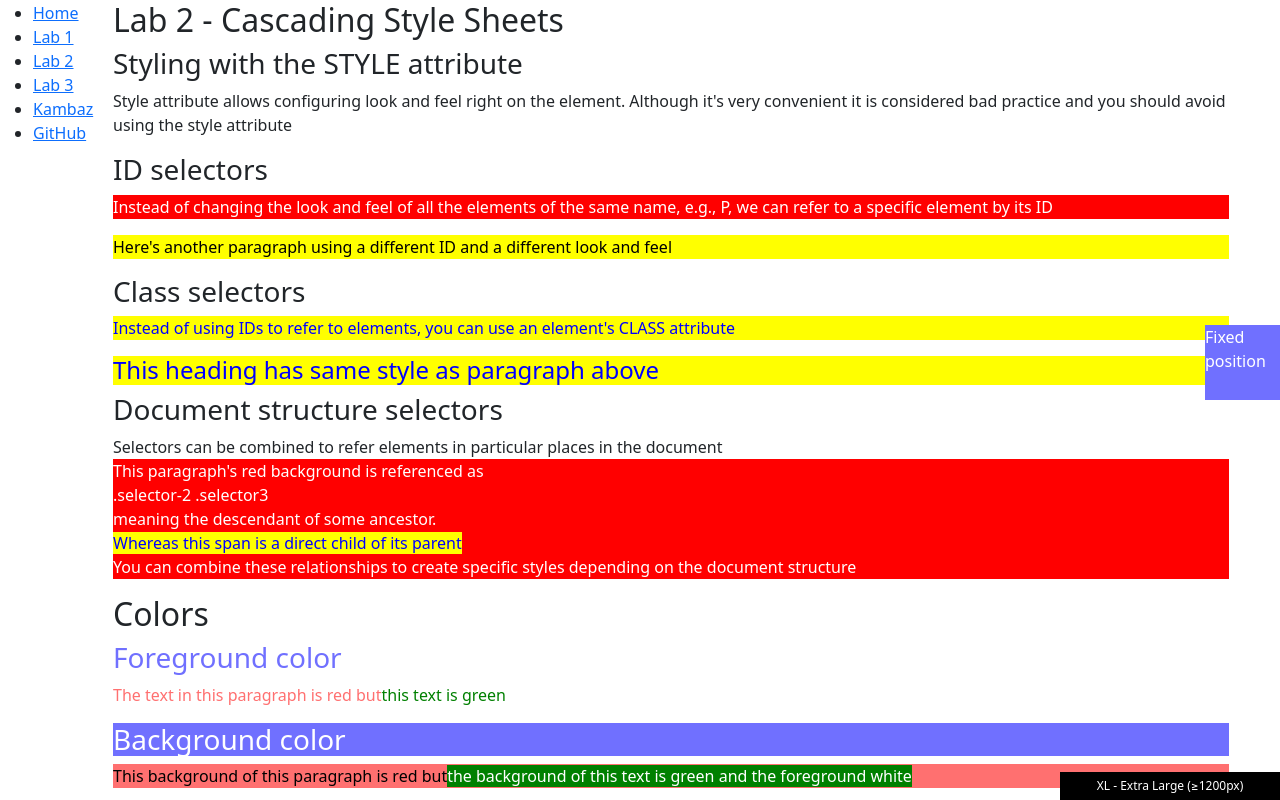
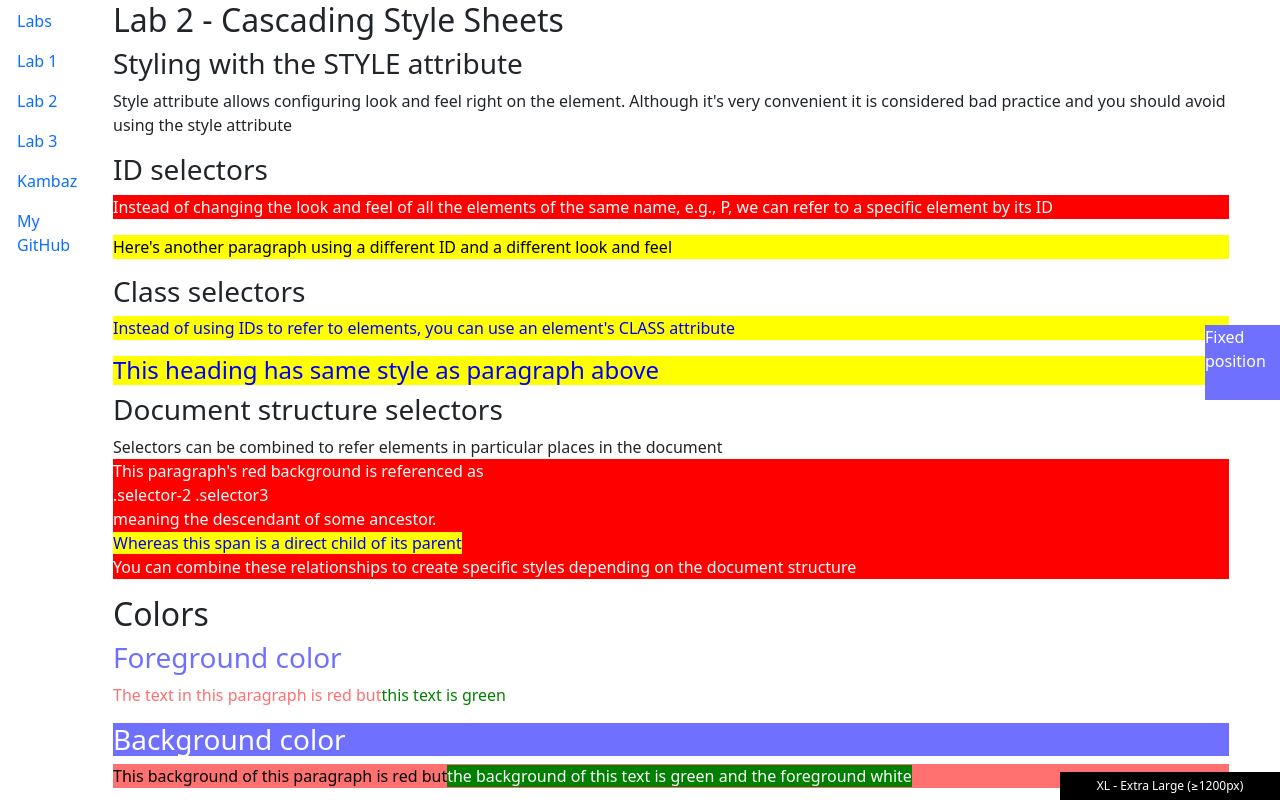
Before and after one commit to karynayen/kanbas-next-js, a Next.js app: page /Labs/Lab2 in a window 1280 px wide. Shown: the top 800 px of the page. Built offline with nearby package versions, Linux system fonts and the light colour scheme.

Commit message:
progress

```diff
--- a/app/Labs/Lab2/BootstrapNavigation.tsx
+++ b/app/Labs/Lab2/BootstrapNavigation.tsx
@@ -1,4 +1,14 @@
-import { Nav, NavItem, NavLink } from 'react-bootstrap';
+import {
+  Button,
+  Card,
+  CardBody,
+  CardImg,
+  CardText,
+  CardTitle,
+  Nav,
+  NavItem,
+  NavLink,
+} from 'react-bootstrap';
 
 export default function BootstrapNavigation() {
   return (
@@ -22,6 +32,19 @@ export default function BootstrapNavigation() {
           </NavItem>
         </Nav>
       </div>
+      <div id="wd-css-navigating-with-cards">
+        <h2>Cards</h2>
+        <Card style={{ width: '18rem' }}>
+          <CardImg variant="top" src="/images/stacked.png" />
+          <CardBody>
+            <CardTitle>Stacking Starship</CardTitle>
+            <CardText>
+              Stacking the most powerful rocket in history. Mars or bust!
+            </CardText>
+            <Button variant="primary">Boldly Go</Button>
+          </CardBody>
+        </Card>
+      </div>
     </>
   );
 }
--- a/app/Labs/TOC.tsx
+++ b/app/Labs/TOC.tsx
@@ -1,28 +1,36 @@
-import Link from "next/link";
+import { Nav, NavItem, NavLink } from 'react-bootstrap';
+import Link from 'next/link';
 export default function TOC() {
   return (
-    <ul>
-      <li>
-        <Link href="/Labs" id="wd-lab1-link">
-          Home </Link>
-      </li>
-      <li>
-        <Link href="/Labs/Lab1" id="wd-lab1-link">
-          Lab 1 </Link>
-      </li>
-      <li>
-        <Link href="/Labs/Lab2" id="wd-lab2-link">
-          Lab 2 </Link>
-      </li>
-      <li>
-        <Link href="/Labs/Lab3" id="wd-lab3-link">
-          Lab 3 </Link>
-      </li>
-      <li>
-        <Link href="/" id="wd-lab3-link">
-          Kambaz </Link> </li>
-      <li><Link href="https://github.com/karynayen/kanbas-next-js" id="wd-github">
-        GitHub</Link></li>
-    </ul>
+    <Nav variant="pills">
+      <NavItem>
+        <NavLink href="/Labs" as={Link}>
+          Labs
+        </NavLink>
+      </NavItem>
+      <NavItem>
+        <NavLink href="/Labs/Lab1" as={Link}>
+          Lab 1
+        </NavLink>
+      </NavItem>
+      <NavItem>
+        <NavLink href="/Labs/Lab2" as={Link}>
+          Lab 2
+        </NavLink>
+      </NavItem>
+      <NavItem>
+        <NavLink href="/Labs/Lab3" as={Link}>
+          Lab 3
+        </NavLink>
+      </NavItem>
+      <NavItem>
+        <NavLink href="/" as={Link}>
+          Kambaz
+        </NavLink>
+      </NavItem>
+      <NavItem>
+        <NavLink href="https://github.com/jannunzi">My GitHub</NavLink>
+      </NavItem>
+    </Nav>
   );
 }
```
Also changed, not shown: public/images/stacked.png (added).
